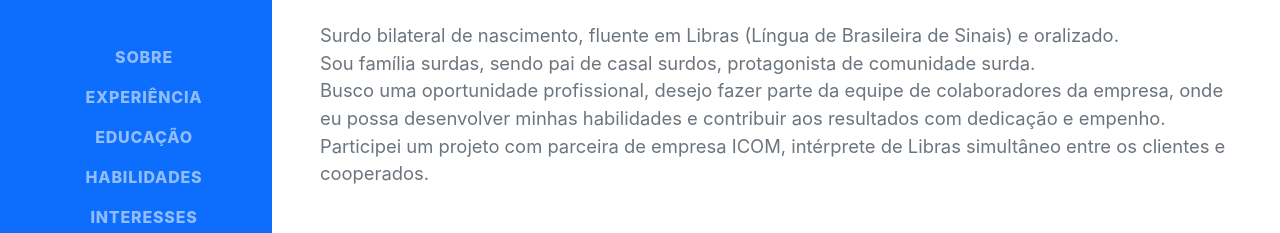
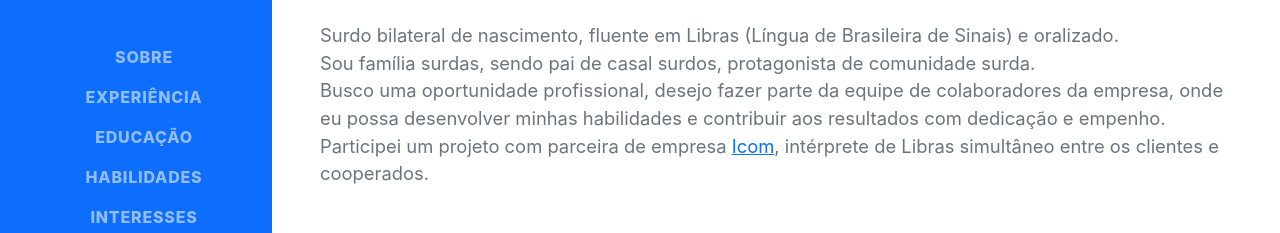
Before and after one commit to gilmartche/curriculo, a plain HTML site: page index.html in a window 1280 px wide. Shown: the part 351-584 px from the top of the page. Drawn offline with nearby package versions, Linux system fonts and the light colour scheme; a web font is replaced by a local one.

Commit message:
Update index.html

```diff
--- a/index.html
+++ b/index.html
@@ -52,7 +52,7 @@
                     <p class="lead mb-5">Surdo bilateral de nascimento, fluente em Libras (Língua de Brasileira de Sinais) e oralizado. <br>
                     Sou família surdas, sendo pai de casal surdos, protagonista de comunidade surda.<br>
                     Busco uma oportunidade profissional, desejo fazer parte da equipe de colaboradores da empresa, onde eu possa desenvolver minhas habilidades e contribuir aos resultados com dedicação e empenho.<br>
-                    Participei um projeto com parceira de empresa ICOM, intérprete de Libras simultâneo entre os clientes e cooperados.</p>
+                    Participei um projeto com parceira de empresa <a href="https://www.icom-libras.com.br/" target="_blank">Icom</a>, intérprete de Libras simultâneo entre os clientes e cooperados.</p>
                     <div class="social-icons">
                         <a class="social-icon" href="https://www.linkedin.com/in/gilmar-vaz/" target="_blank"><i class="fab fa-linkedin-in"></i></a>
                         <a class="social-icon" href="https://www.instagram.com/gilmartche/" target="_blank"><i class="fab fa-instagram"></i></a>
```
